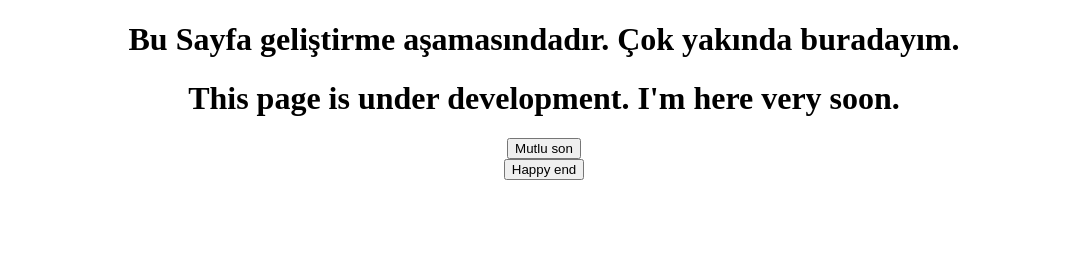
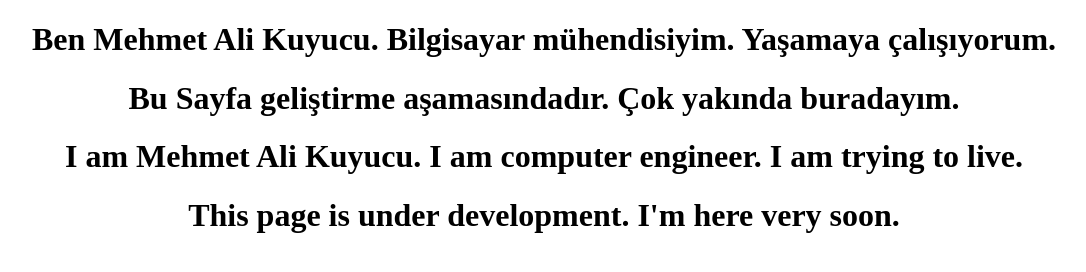
Before and after one commit to mehmetalikuyucu/mehmetalikuyucu.github.io, a plain HTML site: page index.html in a window 1280 px wide. Shown: the whole page, without its empty margins (96-1182 px from the left). Drawn offline with Linux system fonts and the light colour scheme.

Commit message:
Update index.html

```diff
--- a/index.html
+++ b/index.html
@@ -6,17 +6,16 @@
     <title>Mehmet Ali Kuyucu</title>
 </head>
 <body><center>
+    <h1>Ben Mehmet Ali Kuyucu. Bilgisayar mühendisiyim. Yaşamaya çalışıyorum.</h1>
     <h1>
         Bu Sayfa geliştirme aşamasındadır. Çok yakında buradayım.
     </h1>
     <h1>
+        I am Mehmet Ali Kuyucu. I am computer engineer. I am trying to live.
+    </h1>
+    <h1>
         This page is under development. I'm here very soon.
     </h1>
-    <form action="https://nolur.com/">
-        <button type="submit">Mutlu son</button>
-    </form>
-    <form action="https://nolur.com/">
-        <button type="submit">Happy end</button>
-    </form></center>
+   </center>
 </body>
 </html>
```
